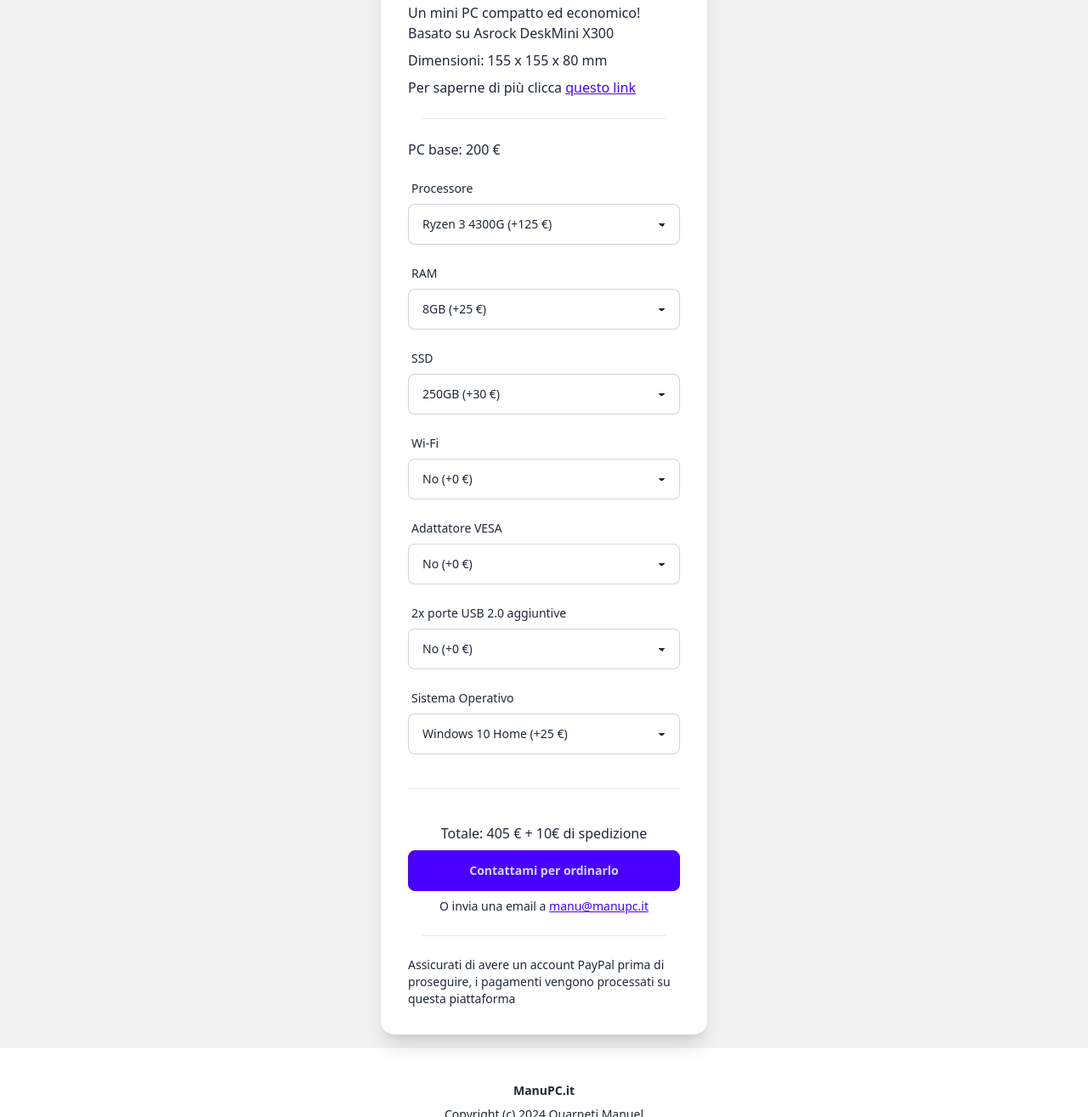
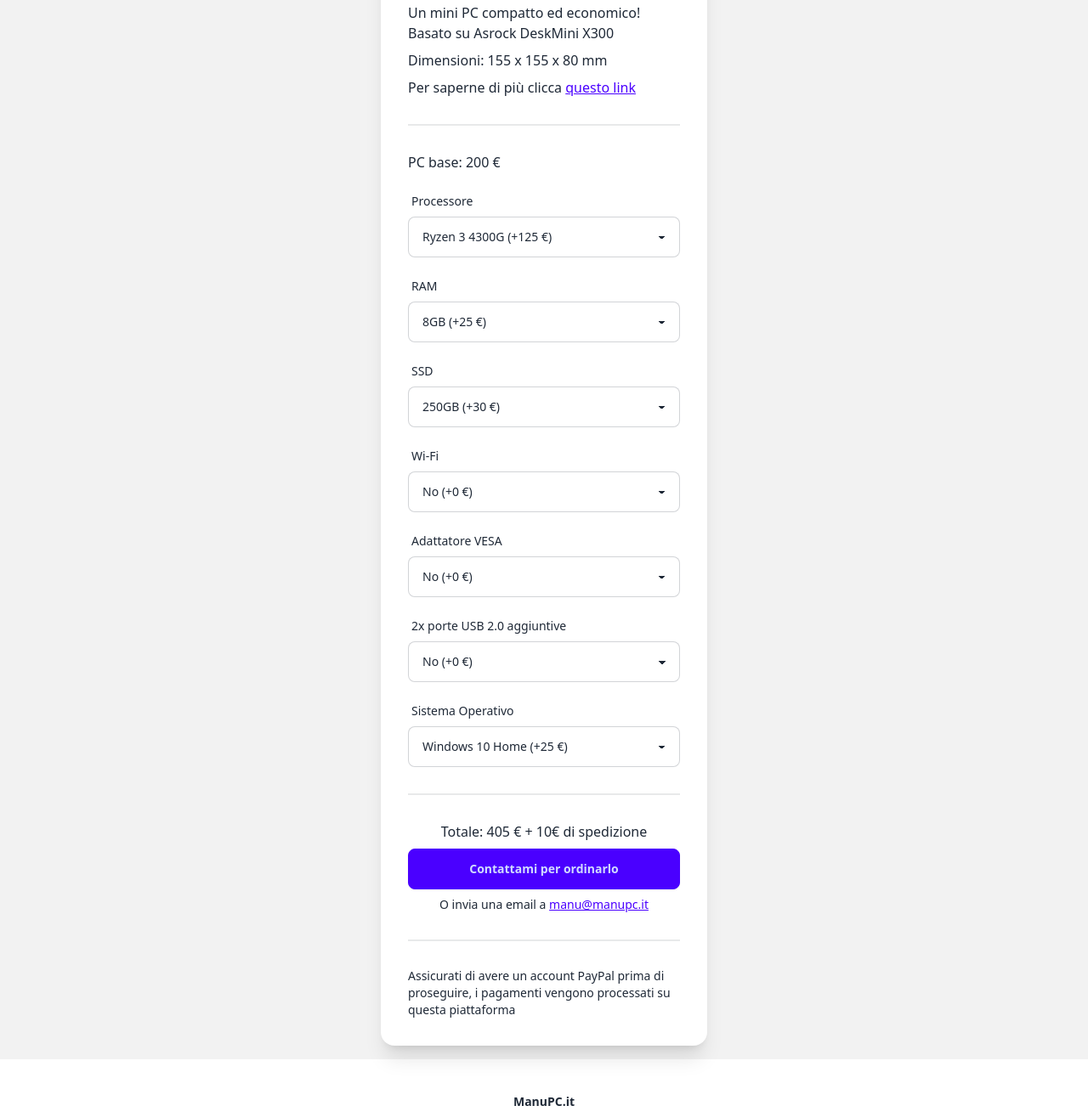
Before and after one commit to mq1/manupc.it, an Astro site: page /pc/asrock-deskmini-x300 in a window 1280 px wide. Shown: the part 505-1820 px from the top of the page at 85% size. Built offline with nearby package versions, Linux system fonts and the light colour scheme; Astro itself is replaced by a stand-in of ours.

Commit message:
💄 Styling

```diff
--- a/src/components/Configuratore.svelte
+++ b/src/components/Configuratore.svelte
@@ -65,7 +65,8 @@
     </label>
   {/each}
 
-  <hr class="text-neutral-500 my-8" />
+  <div class="divider" />
+
   <p class="text-center">Totale: {total} € + 10€ di spedizione</p>
 
   <button class="btn btn-primary" on:click={sendEmail}
--- a/src/pages/pc/[id].astro
+++ b/src/pages/pc/[id].astro
@@ -41,11 +41,11 @@ const base = bases.find(base => base.id === id)!;
           }
         }
 
-        <hr class="text-neutral-500 m-4" />
+        <div class="divider" />
 
         <Configuratore base={base} client:only />
 
-        <hr class="text-neutral-500 m-4" />
+        <div class="divider" />
 
         <p class="text-sm">
           Assicurati di avere un account PayPal prima di proseguire, i pagamenti
```
